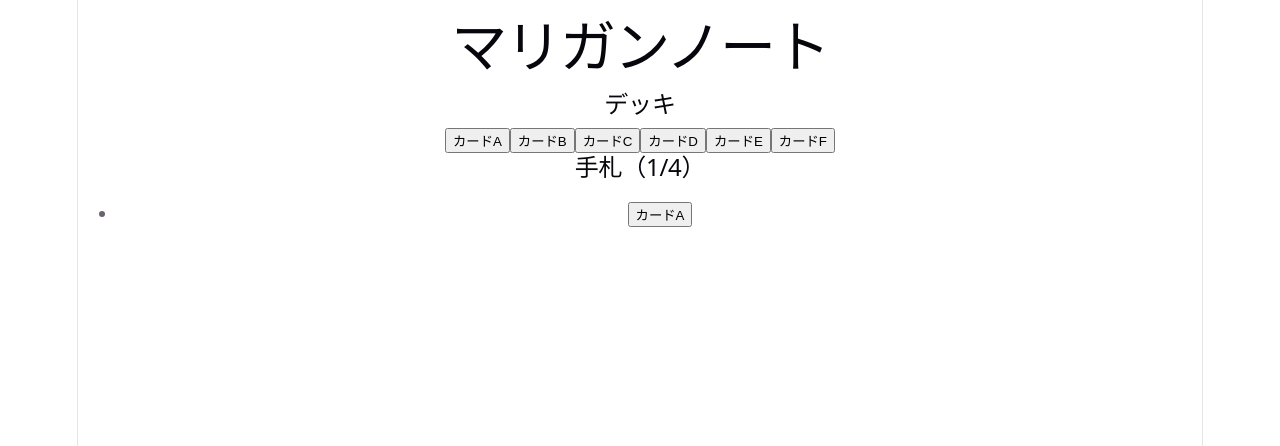
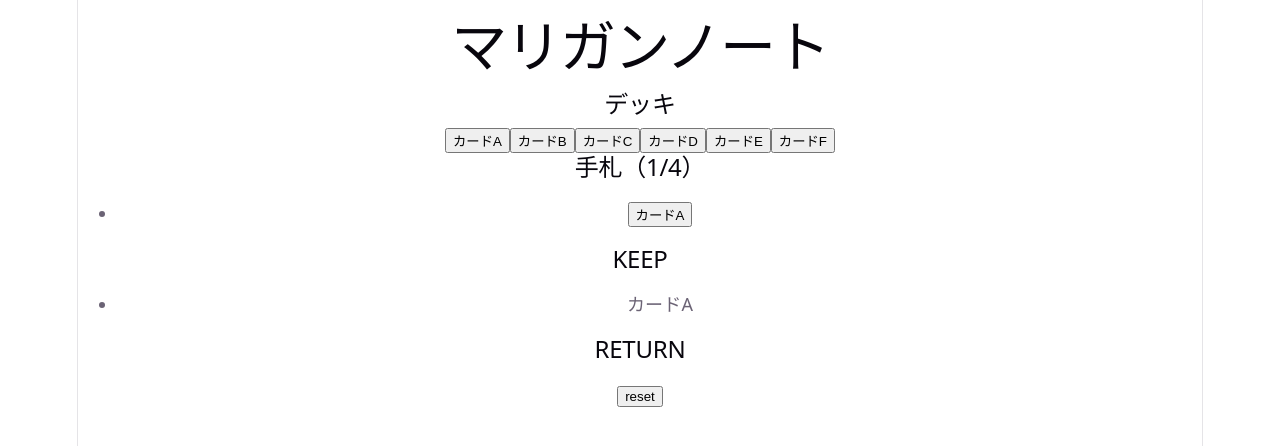
Before and after one commit to kjkt1105-maker/mulligan-note, a React (Vite) app: page / in a window 1280 px wide. Both pictures are taken after a click on the button "カードA". Shown: the top 446 px of the page. Built offline with nearby package versions, Linux system fonts and the light colour scheme.

Commit message:
手札のカードをKEEP/RETURNで切り替えられるようにする

```diff
--- a/src/App.tsx
+++ b/src/App.tsx
@@ -3,13 +3,24 @@ import { useState } from 'react'
 // 仮のカード名（あとで自分のデッキに置き換える）
 const DECK = ['カードA', 'カードB', 'カードC', 'カードD', 'カードE', 'カードF']
 
+// 手札のカードの型定義
+// name: カード名、returned: 返却するかどうか
+type HandCard = {
+  name: string
+  returned: boolean
+}
+
 function App() {
-  // 手札：文字列の配列。最初は空
-  const [hand, setHand] = useState<string[]>([])
+  // 手札：HandCardの配列。最初は空
+  const [hand, setHand] = useState<HandCard[]>([])
 
   const addToHand = (name: string) => {
     if (hand.length >= 4) return // 初期手札は4枚まで
-    setHand([...hand, name])
+    setHand([...hand, { name, returned: false }])
+  }
+
+  const toggleReturned = (index: number) => {
+    setHand(hand.map((card, i) => (i === index ? { ...card, returned: !card.returned } : card)))
   }
 
   return (
@@ -25,14 +36,29 @@ function App() {
 
       <h2>手札（{hand.length}/4）</h2>
       <ul>
-        {hand.map((name, i) => (
+        {hand.map((card, i) => (
           <li key={i}>
-            <button onClick={() => setHand(hand.filter((_, j) => j !== i))}>
-              {name}
+            <button onClick={() => toggleReturned(i)} style={{ textDecoration: card.returned ? 'line-through' : 'none' }}>
+              {card.name}
             </button>
           </li>
         ))}
       </ul>
+
+      <h2>KEEP</h2>
+      <ul>
+        {hand.filter((card) => !card.returned).map((card, i) => (
+          <li key={i}>{card.name}</li>
+        ))}
+      </ul>
+      <h2>RETURN</h2>
+      <ul>
+        {hand.filter((card) => card.returned).map((card, i) => (
+          <li key={i}>{card.name}</li>
+        ))}
+      </ul>
+
+      <button onClick={() => setHand([])}>reset</button>
     </div>
   )
 }
```
